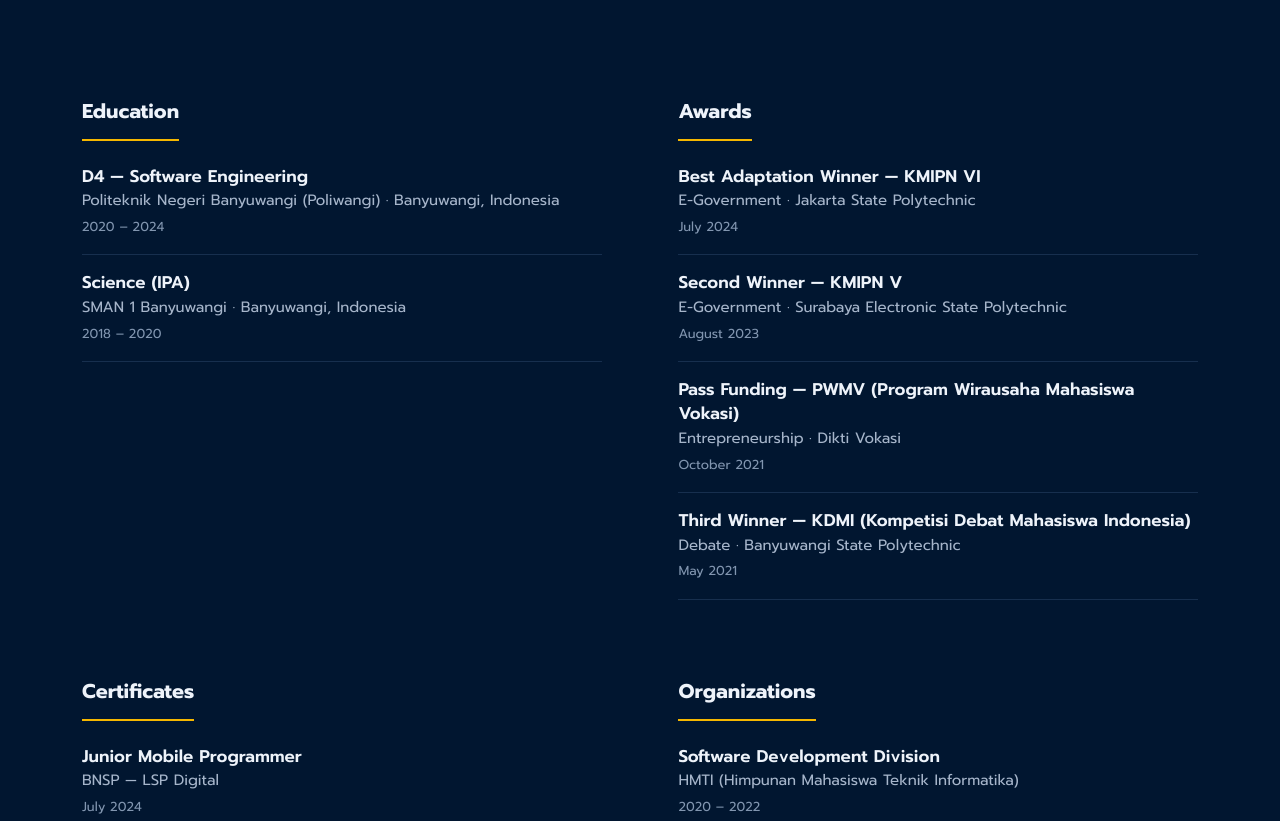
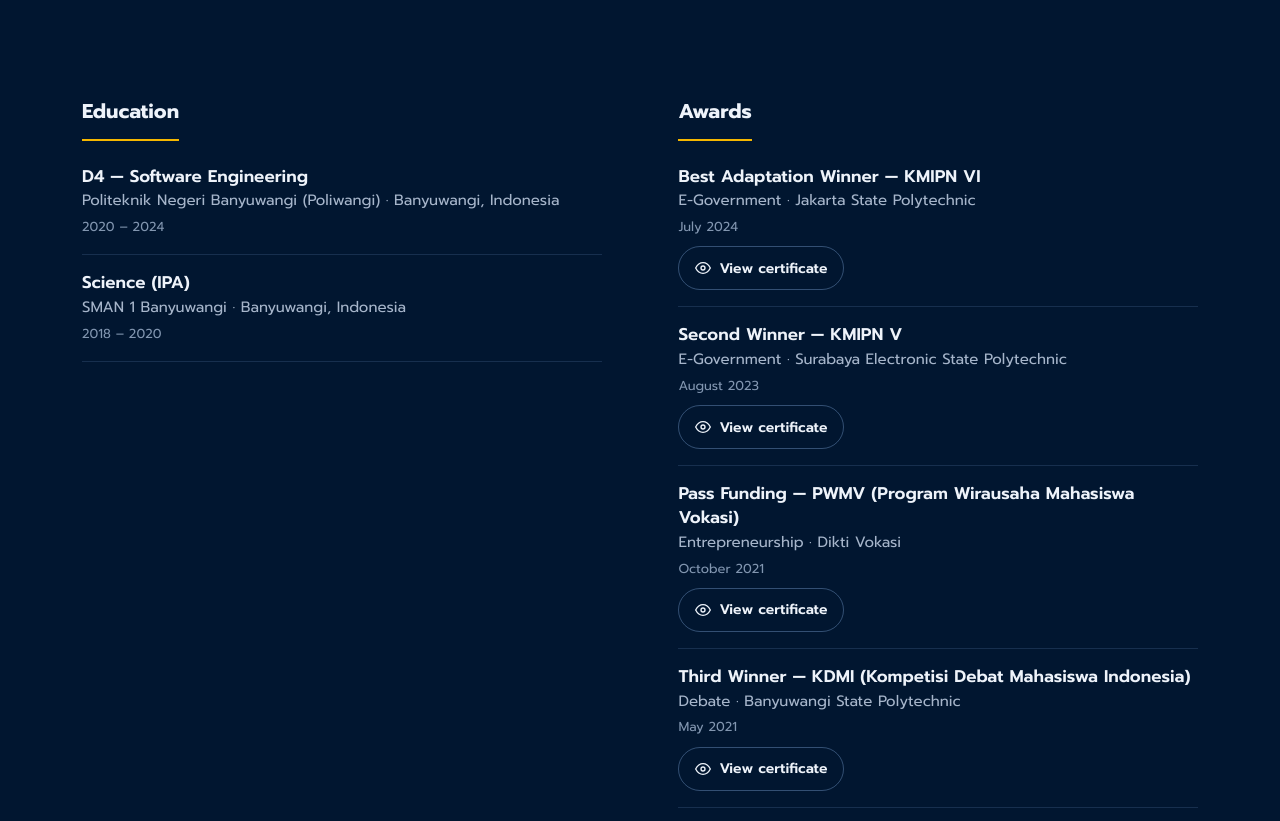
Before and after one commit to FerdianFy13/ferdianfirmansyah.github.io, a plain HTML site: page index.html in a window 1280 px wide. Shown: the part 3253-4074 px from the top of the page. Drawn offline with Linux system fonts and the light colour scheme.

Commit message:
|FEAT| add certificate preview modal to awards
Award entries now link to a photo of the certificate. The photos are
converted to WebP (about 300 KB in total instead of 4 MB) and the URL
is only assigned to the <img> when the modal opens, so nothing is
downloaded on page load.

The modal reuses the .cv-modal styles, closes on Esc, backdrop click
or the close button, and keeps keyboard focus inside the dialog.

```diff
--- a/css/style.css
+++ b/css/style.css
@@ -584,6 +584,24 @@ a.about-info__value:hover { color: var(--accent); }
 .ledger__item { padding: 1rem 0; border-bottom: 1px solid var(--line); }
 .ledger__name { font-size: 1.0625rem; font-weight: 600; color: var(--heading); line-height: 1.4; }
 .ledger__sub { font-size: 0.9375rem; }
+.ledger__view {
+  display: inline-flex;
+  align-items: center;
+  gap: 0.5rem;
+  min-height: 44px;
+  margin-top: 0.5rem;
+  padding: 0.25rem 1rem;
+  border: 1px solid var(--line-strong);
+  border-radius: var(--radius-pill);
+  font-size: 0.875rem;
+  font-weight: 600;
+  color: var(--heading);
+  transition: border-color var(--t-fast), background-color var(--t-fast), color var(--t-fast);
+}
+
+.ledger__view svg { width: 16px; height: 16px; }
+.ledger__view:hover { border-color: var(--accent); background: rgba(246, 183, 0, 0.08); color: var(--accent); }
+
 .ledger__date { display: block; margin-top: 0.15rem; font-size: 0.8125rem; color: var(--muted); font-variant-numeric: tabular-nums; }
 
 /* ==========================================================================
@@ -944,6 +962,10 @@ a.about-info__value:hover { color: var(--accent); }
 
 .cv-modal__pages canvas { max-width: 100%; height: auto; background: #fff; border-radius: 4px; pointer-events: none; }
 
+.cv-modal--image .cv-modal__dialog { height: auto; max-height: 90dvh; }
+.cv-modal__image { display: block; margin: 0 auto; max-width: 100%; height: auto; border-radius: 4px; background: #fff; pointer-events: none; }
+.cv-modal__image[hidden] { display: none; }
+
 .cv-modal__status { margin: var(--space-4) 0; text-align: center; font-size: 0.9375rem; color: var(--text); }
 .cv-modal__status[hidden] { display: none; }
 
--- a/js/components/experience.js
+++ b/js/components/experience.js
@@ -1,7 +1,8 @@
 import { experiences } from '../data/experience.js';
 import { education } from '../data/education.js';
 import { awards, certificates, organizations } from '../data/achievements.js';
-import { renderHTML, renderList } from '../utils/render.js';
+import { renderHTML, renderList, escapeHTML } from '../utils/render.js';
+import { getIcon } from '../utils/icons.js';
 
 function renderExperienceItems() {
   return renderList(experiences, (exp) => {
@@ -34,6 +35,10 @@ function ledgerBlock(title, items) {
             <p class="ledger__name">${item.name}</p>
             ${item.sub ? `<p class="ledger__sub">${item.sub}</p>` : ''}
             <span class="ledger__date">${item.date}</span>
+            ${item.image ? `
+              <button type="button" class="ledger__view" data-image-open="${item.image}" data-image-title="${escapeHTML(item.name)}">
+                ${getIcon('eye')} View certificate
+              </button>` : ''}
           </li>
         `)}
       </ul>
@@ -43,7 +48,7 @@ function ledgerBlock(title, items) {
 
 export function renderExperience() {
   const eduItems = education.map((e) => ({ name: e.degree, sub: `${e.school} · ${e.location}`, date: e.period }));
-  const awardItems = awards.map((a) => ({ name: a.title, sub: a.subtitle, date: a.date }));
+  const awardItems = awards.map((a) => ({ name: a.title, sub: a.subtitle, date: a.date, image: a.image }));
   const certItems = certificates.map((c) => ({ name: c.title, sub: c.issuer, date: c.date }));
   const orgItems = organizations.map((o) => ({ name: o.role, sub: o.name, date: o.period }));
 
--- /dev/null
+++ b/js/components/image-modal.js
@@ -0,0 +1,88 @@
+// Lightweight image preview modal for award / certificate photos.
+// The image URL is only assigned to <img src> when the modal opens, so nothing
+// is downloaded until the visitor asks for it. Reuses the .cv-modal styles.
+
+export function initImageModal() {
+  const modal = document.createElement('div');
+  modal.className = 'cv-modal cv-modal--image';
+  modal.hidden = true;
+  modal.setAttribute('role', 'dialog');
+  modal.setAttribute('aria-modal', 'true');
+  modal.setAttribute('aria-label', 'Certificate preview');
+  modal.innerHTML = `
+    <div class="cv-modal__backdrop" data-img-close></div>
+    <div class="cv-modal__dialog">
+      <div class="cv-modal__header">
+        <span class="cv-modal__title"></span>
+        <button type="button" class="cv-modal__close" data-img-close aria-label="Close preview">&times;</button>
+      </div>
+      <div class="cv-modal__body">
+        <p class="cv-modal__status" role="status">Loading…</p>
+        <img class="cv-modal__image" alt="" decoding="async" draggable="false" hidden>
+      </div>
+      <p class="cv-modal__note">Preview only.</p>
+    </div>
+  `;
+  document.body.appendChild(modal);
+
+  const title = modal.querySelector('.cv-modal__title');
+  const status = modal.querySelector('.cv-modal__status');
+  const img = modal.querySelector('.cv-modal__image');
+  const closeBtn = modal.querySelector('.cv-modal__close');
+  let lastFocus = null;
+
+  img.addEventListener('load', () => {
+    status.hidden = true;
+    img.hidden = false;
+  });
+
+  img.addEventListener('error', () => {
+    if (!img.getAttribute('src')) return; // fired by close(), ignore
+    status.textContent = 'Unable to load the image.';
+    status.hidden = false;
+  });
+
+  const open = (src, name) => {
+    lastFocus = document.activeElement;
+    title.textContent = name;
+    img.alt = name;
+    img.hidden = true;
+    status.textContent = 'Loading…';
+    status.hidden = false;
+    modal.hidden = false;
+    document.body.classList.add('no-scroll');
+    closeBtn.focus();
+    img.src = src; // lazy: the request starts here, not on page load
+  };
+
+  const close = () => {
+    modal.hidden = true;
+    img.removeAttribute('src');
+    img.hidden = true;
+    document.body.classList.remove('no-scroll');
+    if (lastFocus) lastFocus.focus();
+  };
+
+  document.addEventListener('click', (e) => {
+    const trigger = e.target.closest('[data-image-open]');
+    if (!trigger) return;
+    e.preventDefault();
+    open(trigger.dataset.imageOpen, trigger.dataset.imageTitle || 'Certificate');
+  });
+
+  modal.addEventListener('click', (e) => {
+    if (e.target.closest('[data-img-close]')) close();
+  });
+
+  modal.addEventListener('dragstart', (e) => e.preventDefault());
+
+  document.addEventListener('keydown', (e) => {
+    if (modal.hidden) return;
+    if (e.key === 'Escape') close();
+    // Keep keyboard focus inside the dialog (close button is its only control)
+    if (e.key === 'Tab') {
+      e.preventDefault();
+      closeBtn.focus();
+    }
+  });
+}
--- a/js/data/achievements.js
+++ b/js/data/achievements.js
@@ -16,24 +16,28 @@ export const certificates = [
 export const awards = [
   {
     title: 'Best Adaptation Winner — KMIPN VI',
+    image: 'images/award/kmipn_vi.webp',
     subtitle: 'E-Government · Jakarta State Polytechnic',
     date: 'July 2024',
     location: 'Jakarta, Indonesia',
   },
   {
     title: 'Second Winner — KMIPN V',
+    image: 'images/award/kmipn_v.webp',
     subtitle: 'E-Government · Surabaya Electronic State Polytechnic',
     date: 'August 2023',
     location: 'Surabaya, Indonesia',
   },
   {
     title: 'Pass Funding — PWMV (Program Wirausaha Mahasiswa Vokasi)',
+    image: 'images/award/pwmv.webp',
     subtitle: 'Entrepreneurship · Dikti Vokasi',
     date: 'October 2021',
     location: 'Banyuwangi, Indonesia',
   },
   {
     title: 'Third Winner — KDMI (Kompetisi Debat Mahasiswa Indonesia)',
+    image: 'images/award/kdmi.webp',
     subtitle: 'Debate · Banyuwangi State Polytechnic',
     date: 'May 2021',
     location: 'Banyuwangi, Indonesia',
--- a/js/main.js
+++ b/js/main.js
@@ -7,6 +7,7 @@ import { renderProjects } from "./components/projects.js";
 import { renderContact } from "./components/contact.js";
 import { renderFooter } from "./components/footer.js";
 import { initCvModal } from "./components/cv-modal.js";
+import { initImageModal } from "./components/image-modal.js";
 import { initProtection } from "./utils/protect.js";
 
 import {
@@ -39,6 +40,7 @@ function init() {
   initSmoothScroll();
   initMobileMenu();
   initCvModal();
+  initImageModal();
 }
 
 document.addEventListener("DOMContentLoaded", init);
```
Also changed, not shown: images/award/kdmi.webp (added), images/award/kmipn_v.webp (added), images/award/kmipn_vi.webp (added), images/award/pwmv.webp (added), 1 other file.
